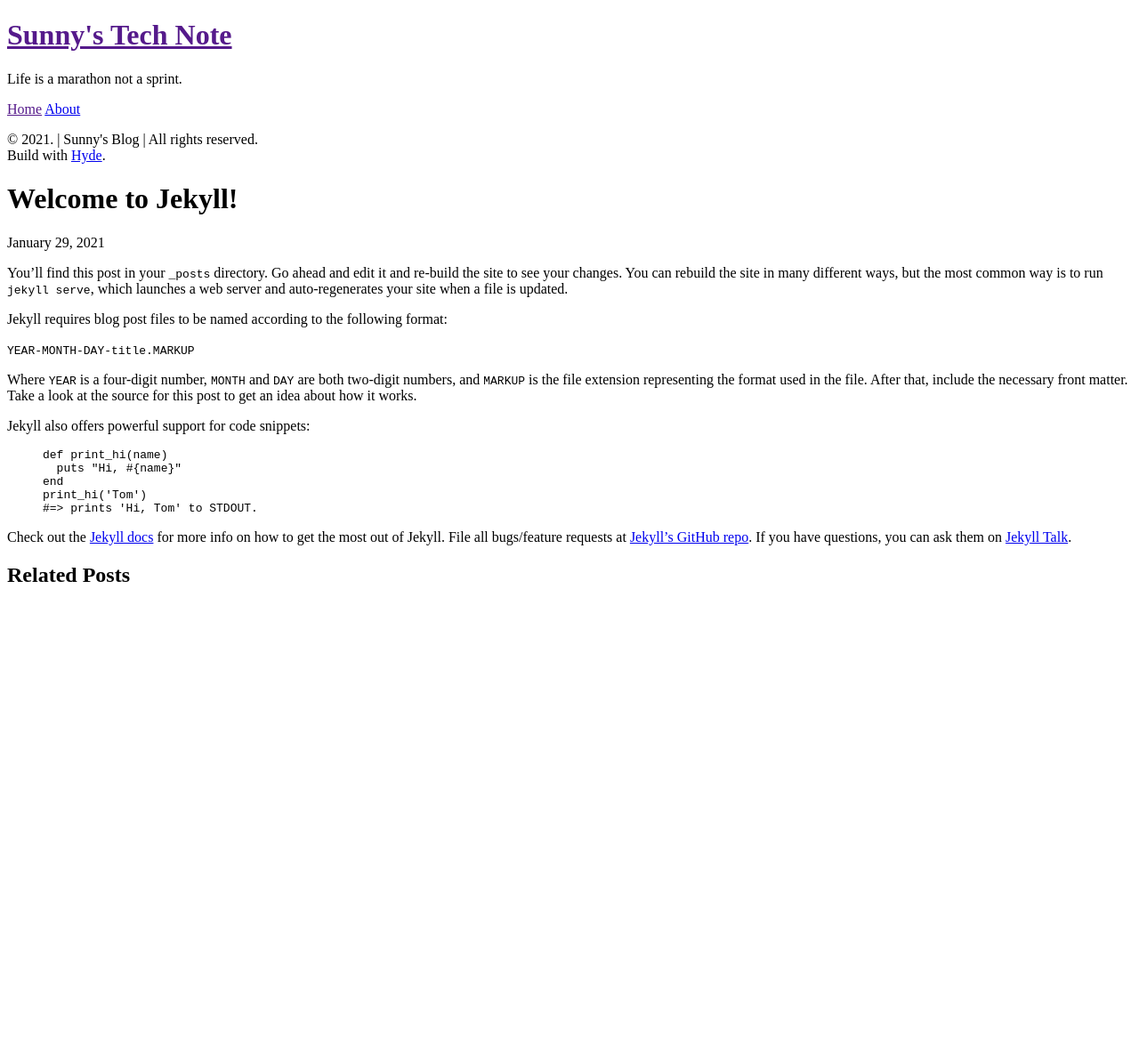
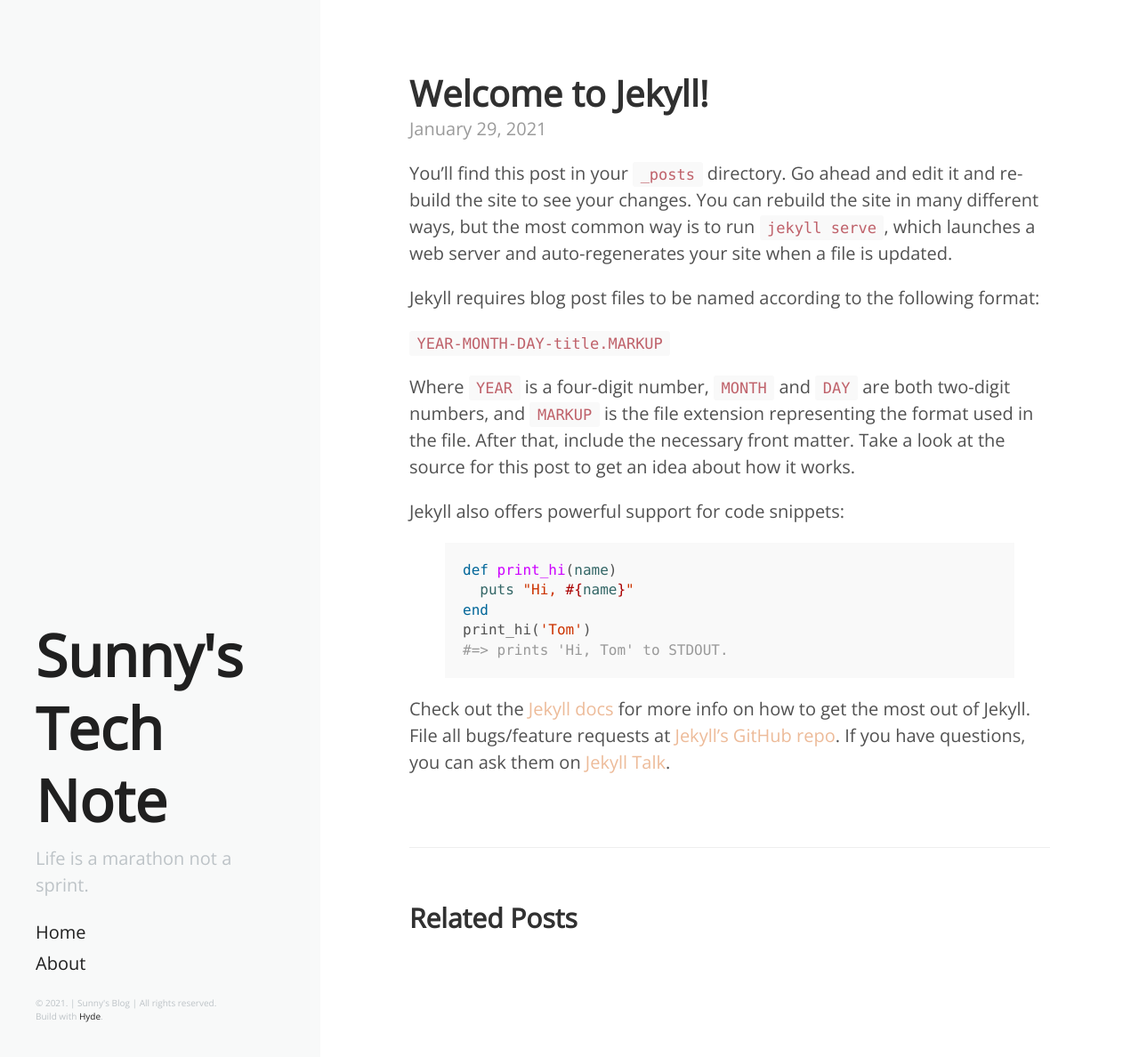
Before and after one commit to SunnySJLin/SunnySJLin.github.io, a Jekyll site: the page built from _posts/2021-01-29-welcome-to-jekyll.md, in a window 1280 px wide and 1190 px high. Shown: the whole window at 89% size. Built offline with Jekyll 4.4.1, drawn with Linux system fonts in a browser that asks for light colours.

Commit message:
Fixing the issue described in poole/hyde#213
https://github.com/poole/hyde/issues/213

```diff
--- a/404.html
+++ b/404.html
@@ -6,5 +6,5 @@
 
 <div class="page">
   <h1 class="page-title">404: Page not found</h1>
-  <p class="lead">Sorry, we've misplaced that URL or it's pointing to something that doesn't exist. <a href="{{ site.baseurl }}">Head back home</a> to try finding it again.</p>
+  <p class="lead">Sorry, we've misplaced that URL or it's pointing to something that doesn't exist. <a href="{{ "/" | relative_url }}">Head back home</a> to try finding it again.</p>
 </div>
--- a/_includes/head.html
+++ b/_includes/head.html
@@ -15,16 +15,16 @@
   </title>
 
   <!-- CSS -->
-  <link rel="stylesheet" href="{{ site.baseurl }}public/css/poole.css">
-  <link rel="stylesheet" href="{{ site.baseurl }}public/css/syntax.css">
-  <link rel="stylesheet" href="{{ site.baseurl }}public/css/hyde.css">
+  <link rel="stylesheet" href="{{ "/" | relative_url }}public/css/poole.css">
+  <link rel="stylesheet" href="{{ "/" | relative_url }}public/css/syntax.css">
+  <link rel="stylesheet" href="{{ "/" | relative_url }}public/css/hyde.css">
   <!-- <link rel="stylesheet" href="https://fonts.googleapis.com/css?family=PT+Sans:400,400italic,700|Abril+Fatface"> -->
   <link rel="preconnect" href="https://fonts.gstatic.com">
   <link rel="stylesheet" href="https://fonts.googleapis.com/css2?family=Open+Sans&display=swap">
 
   <!-- Icons -->
-  <link rel="apple-touch-icon-precomposed" sizes="144x144" href="{{ site.baseurl }}public/apple-touch-icon-144-precomposed.png">
-                                 <link rel="shortcut icon" href="{{ site.baseurl }}public/favicon.ico">
+  <link rel="apple-touch-icon-precomposed" sizes="144x144" href="{{ "/" | relative_url }}public/apple-touch-icon-144-precomposed.png">
+                                 <link rel="shortcut icon" href="{{ "/" | relative_url }}public/favicon.ico">
 
   <!-- RSS -->
   <link rel="alternate" type="application/rss+xml" title="RSS" href="/atom.xml">
--- a/_includes/sidebar.html
+++ b/_includes/sidebar.html
@@ -2,7 +2,7 @@
   <div class="container sidebar-sticky">
     <div class="sidebar-about">
       <h1>
-        <a href="{{ site.baseurl }}">
+        <a href="{{ "/" | relative_url }}">
           {{ site.title }}
         </a>
       </h1>
@@ -10,7 +10,7 @@
     </div>
 
     <nav class="sidebar-nav">
-      <a class="sidebar-nav-item{% if page.url == site.baseurl %} active{% endif %}" href="{{ site.baseurl }}">Home</a>
+      <a class="sidebar-nav-item{% if page.url == "/" | relative_url %} active{% endif %}" href="{{ "/" | relative_url }}">Home</a>
 
       {% comment %}
         The code below dynamically generates a sidebar nav of pages with
--- a/index.html
+++ b/index.html
@@ -21,15 +21,15 @@
 
 <div class="pagination">
   {% if paginator.next_page %}
-    <a class="pagination-item older" href="{{ site.baseurl }}page{{paginator.next_page}}">Older</a>
+    <a class="pagination-item older" href="{{ "/" | relative_url }}page{{paginator.next_page}}">Older</a>
   {% else %}
     <span class="pagination-item older">Older</span>
   {% endif %}
   {% if paginator.previous_page %}
     {% if paginator.page == 2 %}
-      <a class="pagination-item newer" href="{{ site.baseurl }}">Newer</a>
+      <a class="pagination-item newer" href="{{ "/" | relative_url }}">Newer</a>
     {% else %}
-      <a class="pagination-item newer" href="{{ site.baseurl }}page{{paginator.previous_page}}">Newer</a>
+      <a class="pagination-item newer" href="{{ "/" | relative_url }}page{{paginator.previous_page}}">Newer</a>
     {% endif %}
   {% else %}
     <span class="pagination-item newer">Newer</span>
```
